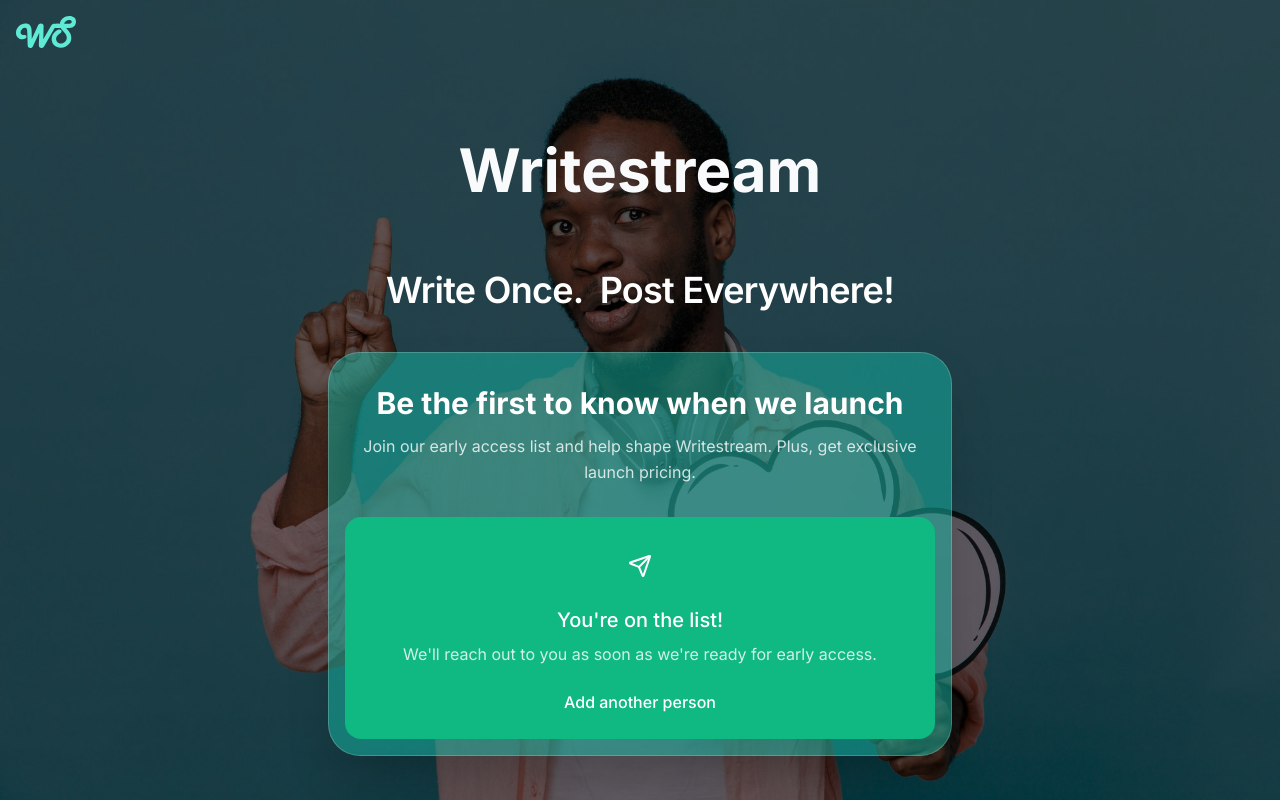
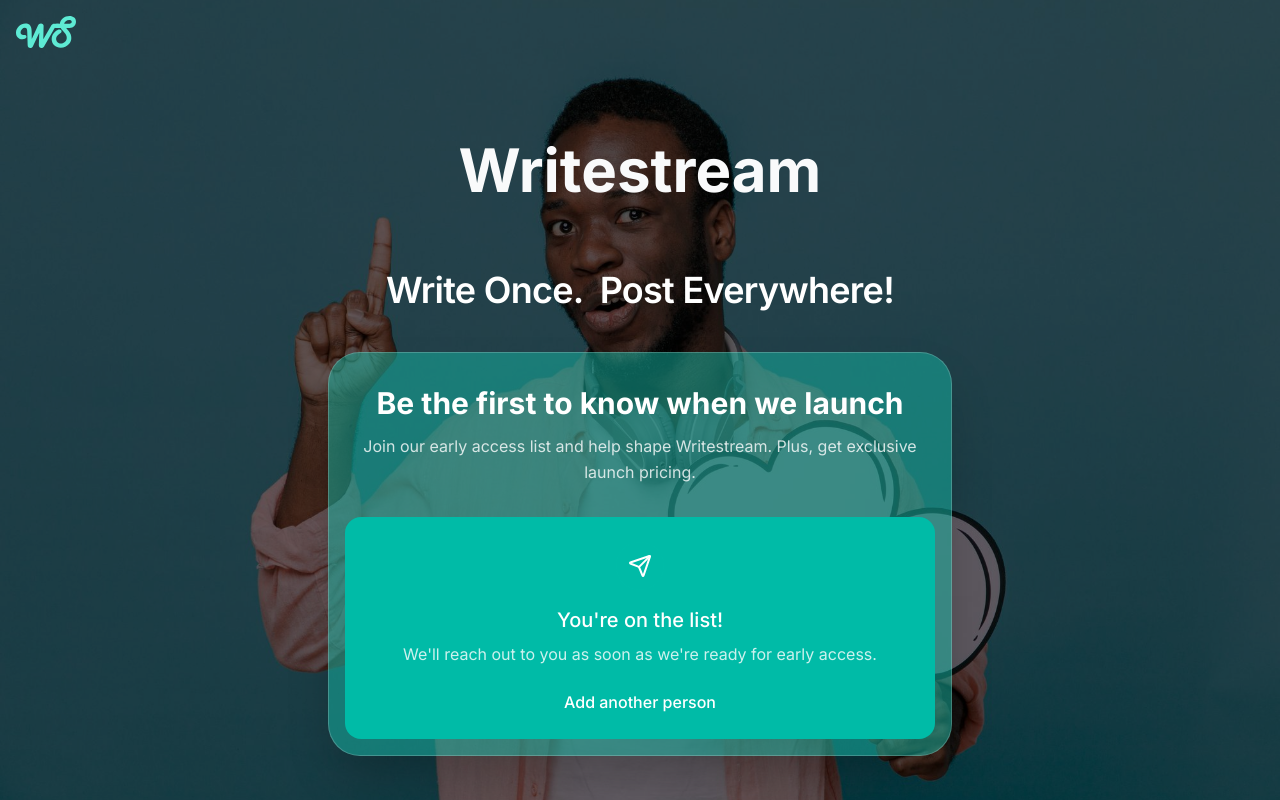
Before and after one commit to Duowork/writestream-web, a React (Vite) app: page / in a window 1280 px wide. Both pictures are taken after typing "Sample", "name@example.com" into the empty fields and a click on the button "Join the Waitlist". Shown: the top 800 px of the page. Built offline with nearby package versions, Linux system fonts and the light colour scheme.

Commit message:
Modified

```diff
--- a/package.json
+++ b/package.json
@@ -7,8 +7,10 @@
     "dev": "vite",
     "build": "tsc -b && vite build",
     "lint": "eslint .",
-    "preview": "vite preview"
+    "preview": "vite preview",
+    "deploy-mailing-list": "gh-pages -d build"
   },
+  "homepage": "https://Duowork.github.io/writestream-web",
   "dependencies": {
     "@tailwindcss/vite": "^4.1.18",
     "class-variance-authority": "^0.7.1",
--- a/src/MailingList.tsx
+++ b/src/MailingList.tsx
@@ -37,8 +37,8 @@
                 </div>
 
                 {status === 'success' ? (
-                    <div className="bg-success border border-success/50 rounded-xl p-6 text-center animate-fade-in">
-                        <div className="w-12 h-12 bg-success/50 rounded-full flex items-center justify-center mx-auto mb-4">
+                    <div className="bg-teal-500 border border-teal-500/50 rounded-xl p-6 text-center animate-fade-in">
+                        <div className="w-12 h-12 bg-teal-500/50 rounded-full flex items-center justify-center mx-auto mb-4">
                             <Send className="text-white w-6 h-6" />
                         </div>
                         <h3 className="text-xl font-medium text-white mb-2">You're on the list!</h3>
```
